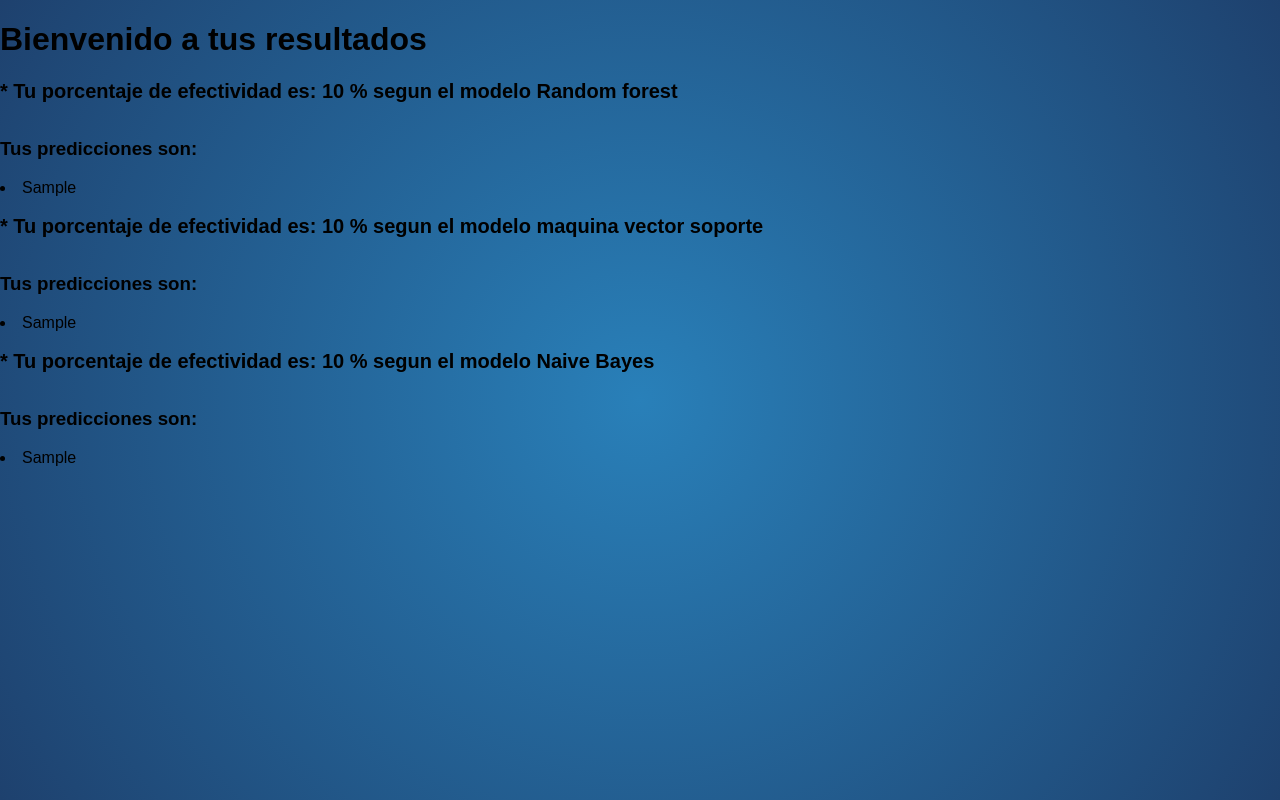
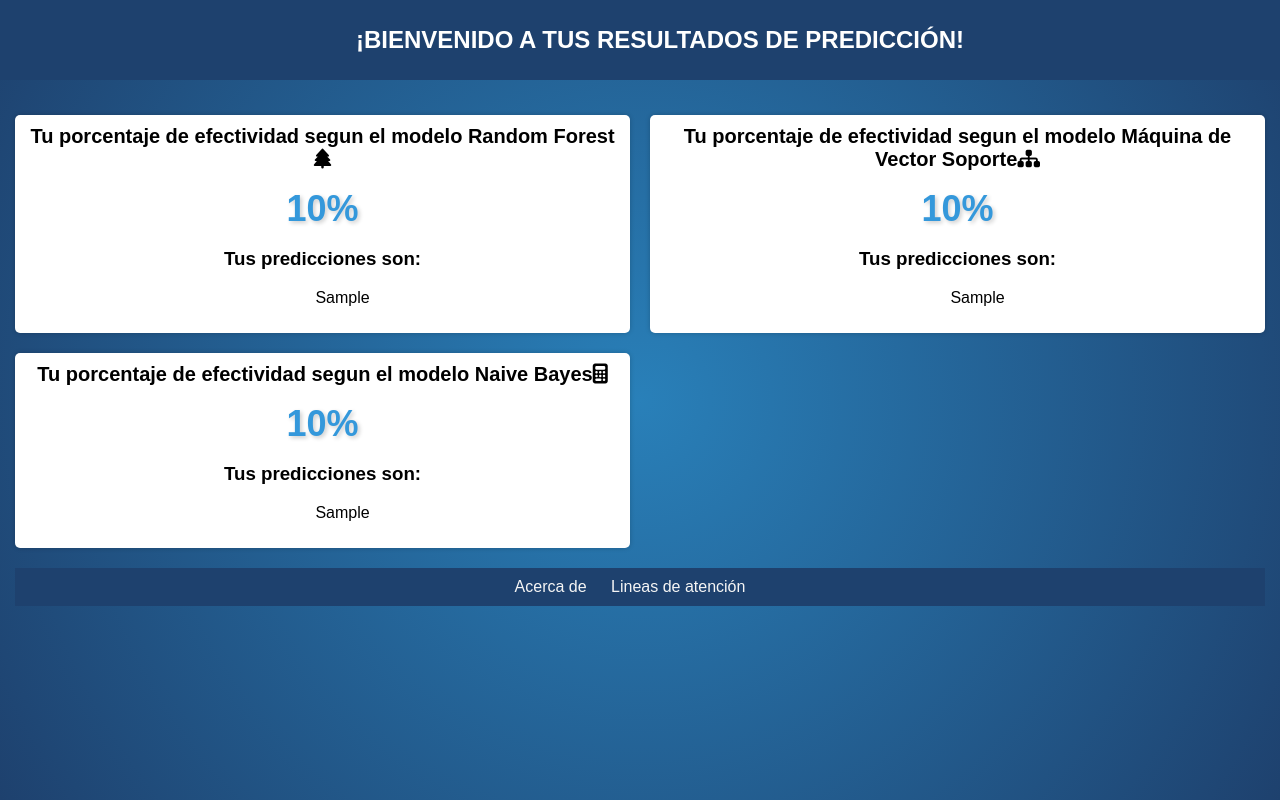
Before and after one commit to ThePolanco/Aplicativo_MCPP, a Flask app: template app_predicciones/src/templates/ResultadoModelo.html in a window 1280 px wide. Run offline with Flask 3, Linux system fonts and the light colour scheme; the template is opened without the code that fills it: most values are stand-ins (such as "Sample title", 1, 10 or a date in 2020); some libraries are stand-ins or nearby versions.

Commit message:
Update App web

```diff
--- a/app_predicciones/src/app.py
+++ b/app_predicciones/src/app.py
@@ -70,7 +70,6 @@ def procesoAlgoritmo():
 # separa los datos en "XRF" y en "YRF"
 # "XRF" representa todas las columnas menos la ultima la cual es la de respuesta
 # "YRF" representa la columna de respuesta
-
     XRF = df.iloc[:,:-1]
     YRF = df.iloc[:,-1]
 
--- a/app_predicciones/src/static/css/estilos.css
+++ b/app_predicciones/src/static/css/estilos.css
@@ -182,15 +182,50 @@ h2 {
 }
 
 
+/* Estilos para la pantalla de Resultados */
+.contenedor_result{
+    text-align: center;
+    display: flex;
+    flex-wrap: wrap;
+    justify-content: space-between;
+    margin-top: 20px;
+    flex-grow: 1;
+    padding: 15px;
+}
+
+.area_modelo{
+flex-basis: calc(50% - 10px);
+    padding: 10px;
+    background-color: #ffffff;
+    margin-bottom: 20px;
+    box-sizing: border-box;
+    box-shadow: 0 0 5px rgba(0, 0, 0, 0.2);
+    border-radius: 5px;
+}
+
+/* Estilos para el porcentaje */
+.porciento {
+    font-size: 36px;
+    color: #3498db;
+    font-weight: bold;
+    text-shadow: 2px 2px 4px rgba(0, 0, 0, 0.2);
+    margin: 10px 0;
+    transition: transform 0.2s;
+}
+
+.porciento:hover {
+    transform: scale(1.1);
+}
+
 
 
 /* Estilos para pantallas pequeñas */
 @media screen and (max-width: 768px) {
-    .contenedor, .contenedor_404, .contenedor_datos {
+    .contenedor, .contenedor_404, .contenedor_datos, .contenedor_result {
         flex-direction: column;
     }
 
-    .area_1, .area_2, .area_404, .area_historico, .area_graficos {
+    .area_1, .area_2, .area_404, .area_historico, .area_graficos, .area_modelo {
         flex-basis: 100%;
     }
 
--- a/app_predicciones/src/templates/ResultadoModelo.html
+++ b/app_predicciones/src/templates/ResultadoModelo.html
@@ -1,25 +1,55 @@
 <!DOCTYPE html>
 <html lang="en">
-<head>
-    <meta charset="UTF-8">
-    <link rel="stylesheet" tydive="text/css" href="static/css/estilos.css">
-    <meta name="viewport" content="width=device-width, initial-scale=1.0">
-    <title>Document</title>
+  <head>
+    <meta charset="UTF-8" />
+    <link rel="stylesheet" tydive="text/css" href="static/css/estilos.css" />
+    <meta name="viewport" content="width=device-width, initial-scale=1.0" />
+    <title>Resultados de Predicción</title>
+    <link rel = "icon" href="{{ url_for('static', filename = 'img/icono.icon') }}">
+    <link rel="stylesheet" href="https://cdnjs.cloudflare.com/ajax/libs/font-awesome/5.15.3/css/all.min.css" integrity="sha384-5sArXKGvUs7I7FfS3d1Knz6Hcd8eGLjI4lczp3L9zOcSw5FllFpTzp5LI9O5z4ls" crossorigin="anonymous">
+    <script src="https://kit.fontawesome.com/62ea397d3a.js" crossorigin="anonymous"></script>
 </head>
 <body>
-
-    <h1>Bienvenido a tus resultados</h1>
-    <h2>* Tu porcentaje de efectividad es: {{ datos.PorcentajeRF *100 }} % segun el modelo Random forest</h2>
-    <h3>Tus predicciones son: </h3>
-    <li> {{ datos.prediccionesRF }} </li>
-    <br>
-    <h2>* Tu porcentaje de efectividad es: {{ datos.PorcentajeMVS *100 }} % segun el modelo maquina vector soporte</h2>
-    <h3>Tus predicciones son: </h3>
-    <li> {{ datos.prediccionesMVS }} </li>
-    <br>
-    <h2>* Tu porcentaje de efectividad es: {{ datos.PorcentajeNV *100 }} % segun el modelo Naive Bayes</h2>
-    <h3>Tus predicciones son: </h3>
-    <li> {{ datos.prediccionesNV}} </li>
-
+    <div class="resultados">
+        <header>
+            <nav class="nav">
+                <ul class="nav_ul">
+                    <h1 class="titulo">¡BIENVENIDO A TUS RESULTADOS DE PREDICCIÓN!</h1></li>
+                </ul>
+            </nav>
+        </header>
+        <div class="contenedor_result">
+            <section class="area_modelo">
+                <h2>Tu porcentaje de efectividad segun el modelo Random Forest <i class="fas fa-tree"></i></h2>
+                <p class="porciento">{{ datos.PorcentajeRF * 100 }}%</p>
+                <h3>Tus predicciones son:</h3>
+                <ul>
+                    <p>{{ datos.prediccionesRF }}</p>
+                </ul>
+            </section>
+            <section class="area_modelo">
+                <h2></i>Tu porcentaje de efectividad segun el modelo Máquina de Vector Soporte<i class="fas fa-sitemap"></i></h2>
+                <p class="porciento">{{ datos.PorcentajeMVS * 100 }}%</p>
+                <h3>Tus predicciones son:</h3>
+                <ul>
+                    <p>{{ datos.prediccionesMVS }}</p>
+                </ul>
+            </section>
+            <section class="area_modelo">
+                <h2></i>Tu porcentaje de efectividad segun el modelo Naive Bayes<i class="fas fa-calculator"></i></h2>
+                <p class="porciento">{{ datos.PorcentajeNV * 100 }}%</p>
+                <h3>Tus predicciones son:</h3>
+                <ul>
+                    <p>{{ datos.prediccionesNV }}</p>
+                </ul>
+            </section>
+            <footer class="footer">
+                <ul class="nav_foo">
+                    <li class="nav_li1"><a href="#">Acerca de</a></li>
+                    <li class="nav_li1"><a href="#">Lineas de atención</a></li>
+                </ul>
+            </footer>
+        </div>
+    </div>
 </body>
 </html>
--- a/app_predicciones/src/templates/datos.html
+++ b/app_predicciones/src/templates/datos.html
@@ -4,6 +4,7 @@
     <meta charset="UTF-8">
     <link rel="stylesheet" tydive="text/css" href="static/css/estilos.css">
     <meta name="viewport" content="width=device-width, initial-scale=1.0">
+    <link rel = "icon" href="{{ url_for('static', filename = 'img/icono.icon') }}">
     <title>Datos futuros</title>
 </head>
 <body>
--- a/app_predicciones/src/templates/error_404.html
+++ b/app_predicciones/src/templates/error_404.html
@@ -4,6 +4,7 @@
     <meta charset="UTF-8">
     <link rel="stylesheet" tydive="text/css" href="static/css/estilos.css">
     <meta name="viewport" content="width=device-width, initial-scale=1.0">
+    <link rel = "icon" href="{{ url_for('static', filename = 'img/icono.icon') }}">
     <title>Error 404 - Página no encontrada</title>
 </head>
 <body>
--- a/app_predicciones/src/templates/index.html
+++ b/app_predicciones/src/templates/index.html
@@ -4,6 +4,7 @@
     <meta charset="UTF-8">
     <link rel="stylesheet" tydive="text/css" href="static/css/estilos.css">
     <meta name="viewport" content="width=device-width, initial-scale=1.0">
+    <link rel = "icon" href="{{ url_for('static', filename = 'img/icono.icon') }}">
     <title>Predicción de precipitaciones</title>
 </head>
 <body>
```
Also changed, not shown: app_predicciones/src/templates/prueba.html (+7 -4 lines), app_predicciones/src/static/img/ejemplo.png, 2 other files.
